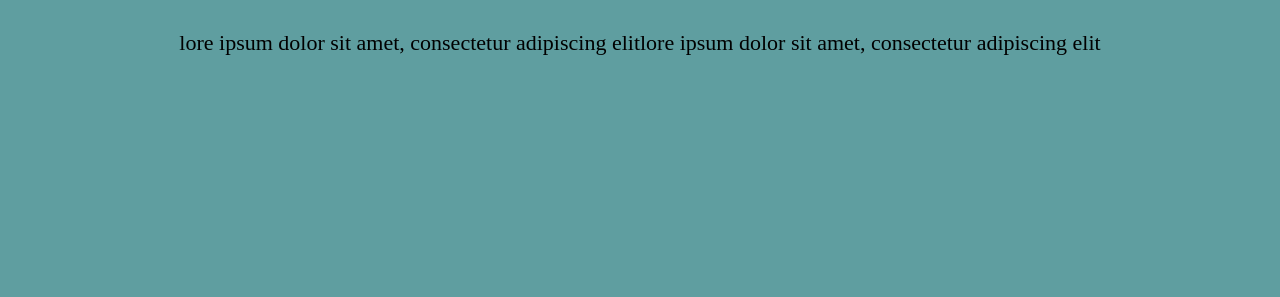
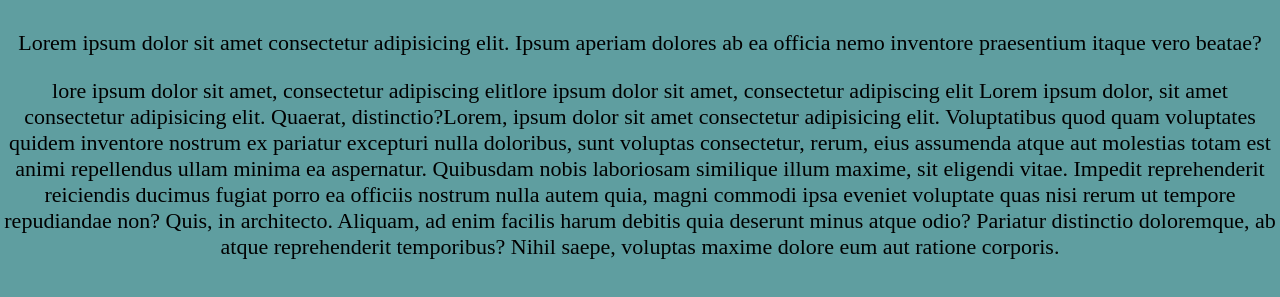
Before and after one commit to yoelbaaj/site-git, a plain HTML site: page index.html in a window 1280 px wide. Shown: the part 95-392 px from the top of the page. Drawn offline with Linux system fonts and the light colour scheme.

Commit message:
ajout d'un paragraphe

```diff
--- a/index.html
+++ b/index.html
@@ -8,6 +8,7 @@
 </head>
 <body>
     <h1>Formation git</h1>
-    <p>lore ipsum dolor sit amet, consectetur adipiscing elitlore ipsum dolor sit amet, consectetur adipiscing elit</p>
+    <p>Lorem ipsum dolor sit amet consectetur adipisicing elit. Ipsum aperiam dolores ab ea officia nemo inventore praesentium itaque vero beatae?</p>
+    <p>lore ipsum dolor sit amet, consectetur adipiscing elitlore ipsum dolor sit amet, consectetur adipiscing elit Lorem ipsum dolor, sit amet consectetur adipisicing elit. Quaerat, distinctio?Lorem, ipsum dolor sit amet consectetur adipisicing elit. Voluptatibus quod quam voluptates quidem inventore nostrum ex pariatur excepturi nulla doloribus, sunt voluptas consectetur, rerum, eius assumenda atque aut molestias totam est animi repellendus ullam minima ea aspernatur. Quibusdam nobis laboriosam similique illum maxime, sit eligendi vitae. Impedit reprehenderit reiciendis ducimus fugiat porro ea officiis nostrum nulla autem quia, magni commodi ipsa eveniet voluptate quas nisi rerum ut tempore repudiandae non? Quis, in architecto. Aliquam, ad enim facilis harum debitis quia deserunt minus atque odio? Pariatur distinctio doloremque, ab atque reprehenderit temporibus? Nihil saepe, voluptas maxime dolore eum aut ratione corporis.</p>
 </body>
 </html>
```
